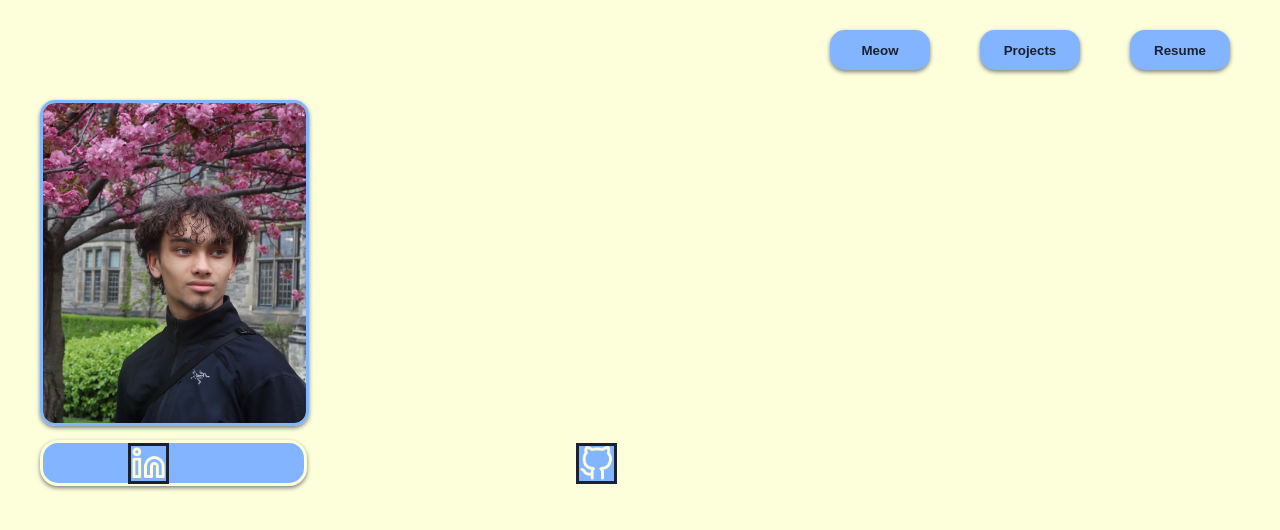
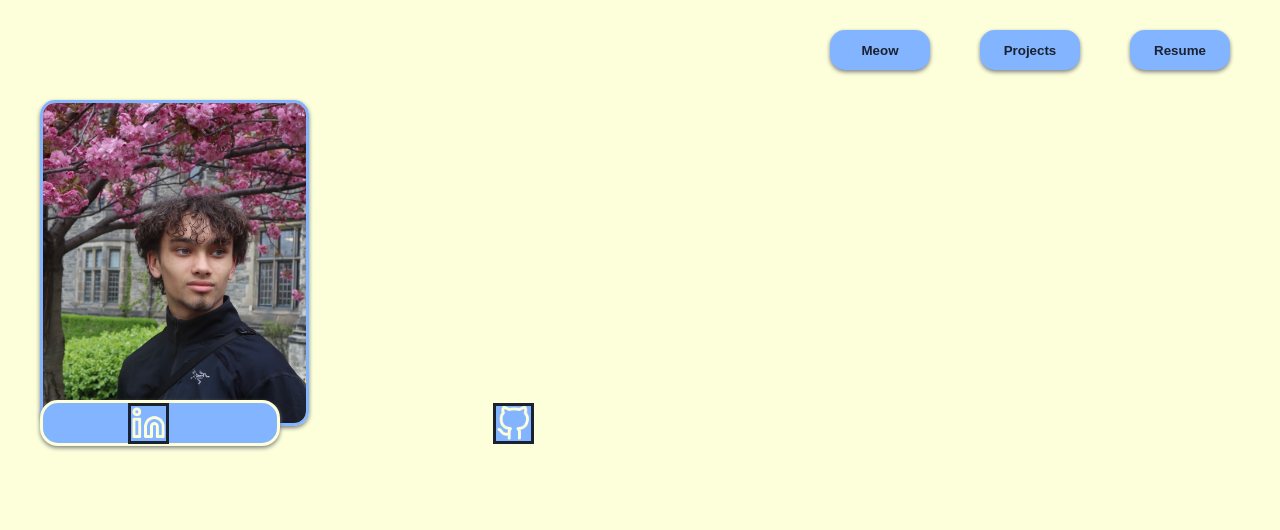
Before and after one commit to EwanBelshaw/ewanbelshaw.dev, a plain HTML site: page index.html in a window 1280 px wide. Drawn offline with Linux system fonts and the light colour scheme.

Commit message:
added icons

```diff
--- a/main.css
+++ b/main.css
@@ -54,11 +54,11 @@ border-color:#83B4FF;
     border-color:#FCFFDA;
     box-shadow: grey 0px 2px 4px;
     background-color: #83B4FF;
-    top: 440px;
+    top: 400px;
     left: 40px;
     border-radius: 18px;
     height: 40px;
-    width: 261px;
+    width: 234px;
     border-style: solid;
     text-align: center;
 }
@@ -76,7 +76,7 @@ border-color:#83B4FF;
 
 #github{
 
-    left: 45%;
+    left: 38.5%;
     width: 35px;
     height: 35px;
     position: fixed;
```
